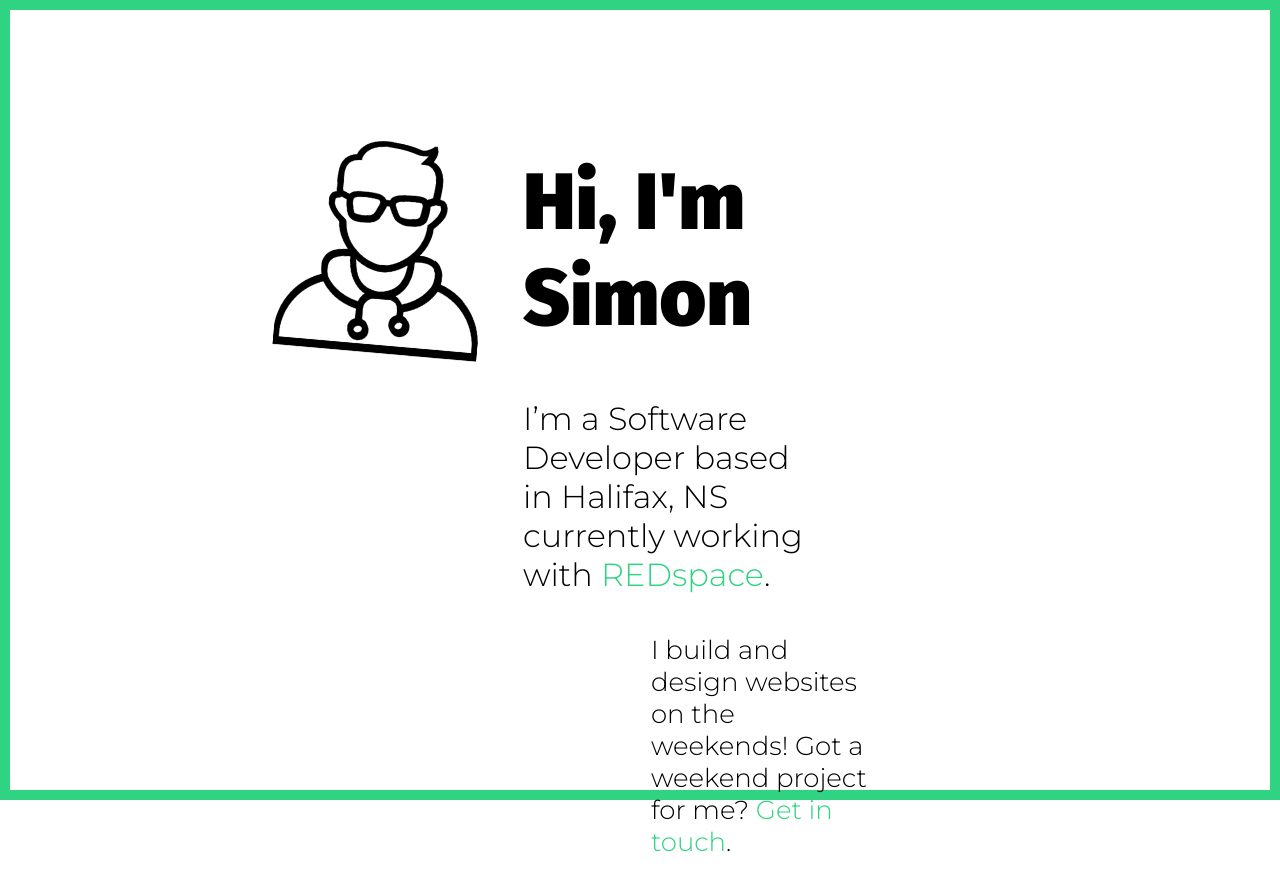
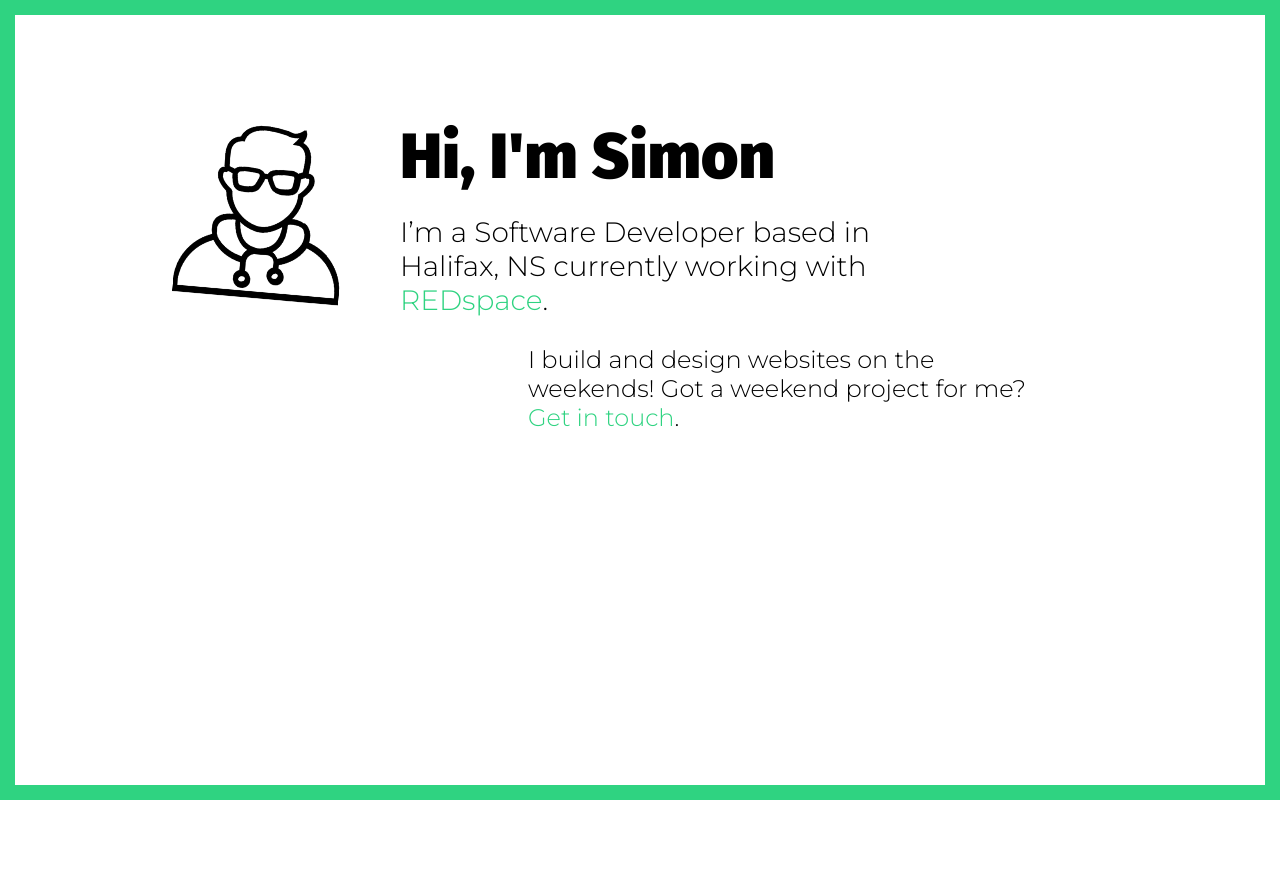
Before and after one commit to simonachkar/www, a Gatsby site: page / in a window 1280 px wide. After the commit the page ends 800 px from the top, so only its background shows below. Built offline with nearby package versions, Linux system fonts and the light colour scheme; Gatsby itself is replaced by a stand-in of ours.

Commit message:
configured spacing

```diff
--- a/src/pages/styles.scss
+++ b/src/pages/styles.scss
@@ -2,6 +2,9 @@
 
 $font-stack: Helvetica, sans-serif;
 $primary-color: #2fd381;
+$small: 900px;
+$medium: 1080px;
+$large: 1279px;
 
 * {
     box-sizing: border-box;
@@ -11,23 +14,75 @@ body {
     font: 100% $font-stack;
     margin: 0;
     height: 100vh;
-    border: 10px solid $primary-color;
+    border: 15px solid $primary-color;
+
+    @media screen and (max-width: $small) {
+        border: 10px solid $primary-color;
+    }
 }
 
 .hero {
     display: grid;
-    grid-template-columns: auto auto;
     padding: 10px;
-    margin-left: 20vw;
-    margin-top: 10vh;
+    max-width: $medium;
+    margin-left: 150px;
+    margin-top: 50px;
+
+    @media screen and (max-width: $small) {
+        margin-left: 50px;
+        margin-top: 50px;
+    }
+
+    .logo {
+        max-width: 175px;
+        transform: rotate(5deg);
+        grid-column: 1;
+        grid-row: 1;
+        margin-right: 50px;
+        margin-top: 50px;
+
+        @media screen and (max-width: $small) {
+            max-width: 100px;
+        }
+    }
+
+    .col {
+        grid-column: 2/4;
+        grid-row: 1;
+        margin-right: 200px;
+
+        @media screen and (min-width: $medium) and (max-width: $large) {
+            margin-right: 150px;
+        }
+
+        @media screen and (max-width: $small) {
+            grid-column: 1;
+            grid-row: 2;
+            margin-right: 50px;
+        }
+    }
+
     h1 {
-        font-size: 80px;
+        font-size: 5vw;
         font-family: "Fira Sans", sans-serif;
+        margin-bottom: 0;
+
+        @media screen and (max-width: $small) {
+            font-size: 10vw;
+        }
     }
+
     p {
-        font-size: 32px;
+        margin-top: 20px;
+        font-size: 28px;
         font-family: "Montserrat", sans-serif;
+
+        @media screen and (max-width: $small) {
+            margin-left: 0;
+            font-size: 5vw;
+        }
     }
+
     a {
         color: $primary-color;
         &:hover {
@@ -37,24 +92,17 @@ body {
         }
     }
     .small {
-        margin-top: 5vh;
+        margin-top: 3vh;
         margin-left: 10vw;
-        font-size: 26px;
+        font-size: 24px;
+
+        @media screen and (max-width: $small) {
+            margin-left: 0;
+            margin-top: 40px;
+            font-size: 4vw;
+        }
     }
     .large {
         margin-right: 5vw;
     }
-    .logo {
-        max-width: 215px;
-        transform: rotate(5deg);
-        grid-column: 1;
-        grid-row: 1;
-        margin-right: 2.5vw;
-        margin-top: 5vh;
-    }
-    .col {
-        grid-column: 2/4;
-        grid-row: 1;
-        margin-right: 30vw;
-    }
 }
```
